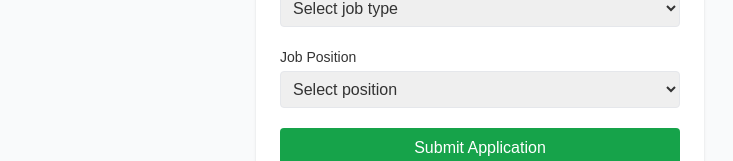
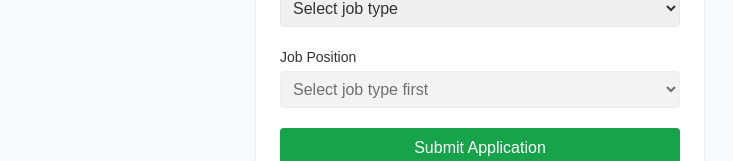
Before and after one commit to Xtosea/JobLink, a React (Create React App) app: page / in a window 1280 px wide. Shown: the part 464-625 px from the top of the page, without its empty margins (160-893 px from the left). Built offline with nearby package versions, Linux system fonts and the light colour scheme.

Commit message:
Update ApplicantForm.jsx

```diff
--- a/src/pages/ApplicantForm.jsx
+++ b/src/pages/ApplicantForm.jsx
@@ -6,7 +6,7 @@ const API_BASE =
     ? "https://joblinkbackend.onrender.com"
     : "http://localhost:5000";
 
-// ✅ Job types (Nigeria-relevant)
+// Job Types
 const JOB_TYPES = [
   "Full-time",
   "Part-time",
@@ -18,23 +18,59 @@ const JOB_TYPES = [
   "Volunteer",
 ];
 
-// ✅ Job positions (Nigeria-relevant)
-const JOB_POSITIONS = [
+// Job Positions mapped to Job Types
+const JOB_POSITIONS_BY_TYPE = {
+  "Full-time": [
     "Frontend Developer",
     "Backend Developer",
     "Full Stack Developer",
     "Mobile App Developer",
     "UI/UX Designer",
-  "Digital Marketer",
-  "Content Creator",
     "Business Development Executive",
     "Sales Executive",
     "Customer Support Officer",
+    "Project Coordinator",
+    "Digital Marketer",
+  ],
+  "Part-time": [
+    "Content Creator",
+    "Graphic Designer",
+    "Social Media Manager",
     "Data Analyst",
+    "Volunteer Fundraiser",
+  ],
+  Contract: [
+    "IT Support Officer",
     "Project Coordinator",
-  "Volunteer Fundraiser",
-  "Optometrist",
-];
+    "Backend Developer",
+    "Frontend Developer",
+  ],
+  Remote: [
+    "Digital Marketer",
+    "Content Creator",
+    "UI/UX Designer",
+    "Frontend Developer",
+    "Backend Developer",
+  ],
+  Hybrid: [
+    "Business Development Executive",
+    "Regional Marketing Executive",
+    "Sales Account Executive",
+  ],
+  Internship: [
+    "Intern Frontend Developer",
+    "Intern Backend Developer",
+    "Marketing Intern",
+    "Content Intern",
+  ],
+  Freelance: [
+    "Graphic Designer",
+    "Content Writer",
+    "Video Editor",
+    "Social Media Manager",
+  ],
+  Volunteer: ["Volunteer Fundraiser", "Community Manager", "Field Officer"],
+};
 
 export default function ApplicantForm() {
   const [form, setForm] = useState({
@@ -49,7 +85,14 @@ export default function ApplicantForm() {
   const [successMsg, setSuccessMsg] = useState("");
 
   const handleChange = (e) => {
-    setForm({ ...form, [e.target.name]: e.target.value });
+    const { name, value } = e.target;
+
+    // Reset jobPosition if jobType changes
+    if (name === "jobType") {
+      setForm({ ...form, jobType: value, jobPosition: "" });
+    } else {
+      setForm({ ...form, [name]: value });
+    }
   };
 
   const handleSubmit = async (e) => {
@@ -80,6 +123,9 @@ export default function ApplicantForm() {
     }
   };
 
+  // Get positions for selected type, or empty array
+  const positions = JOB_POSITIONS_BY_TYPE[form.jobType] || [];
+
   return (
     <div className="max-w-md mx-auto p-6 bg-white rounded-lg shadow">
       <h2 className="text-2xl font-bold mb-6 text-center">Job Application Form</h2>
@@ -89,7 +135,6 @@ export default function ApplicantForm() {
       )}
 
       <form onSubmit={handleSubmit} className="space-y-5">
-
         {/* Full Name */}
         <div>
           <label className="block text-sm font-medium mb-1">Full Name</label>
@@ -147,7 +192,9 @@ export default function ApplicantForm() {
           >
             <option value="">Select job type</option>
             {JOB_TYPES.map((type) => (
-              <option key={type} value={type}>{type}</option>
+              <option key={type} value={type}>
+                {type}
+              </option>
             ))}
           </select>
         </div>
@@ -161,10 +208,15 @@ export default function ApplicantForm() {
             onChange={handleChange}
             className="w-full p-2 border rounded"
             required
+            disabled={!form.jobType} // disable if job type not selected
           >
-            <option value="">Select position</option>
-            {JOB_POSITIONS.map((pos) => (
-              <option key={pos} value={pos}>{pos}</option>
+            <option value="">
+              {form.jobType ? "Select position" : "Select job type first"}
+            </option>
+            {positions.map((pos) => (
+              <option key={pos} value={pos}>
+                {pos}
+              </option>
             ))}
           </select>
         </div>
```
Lines whose indentation alone changed are shown as unchanged.
